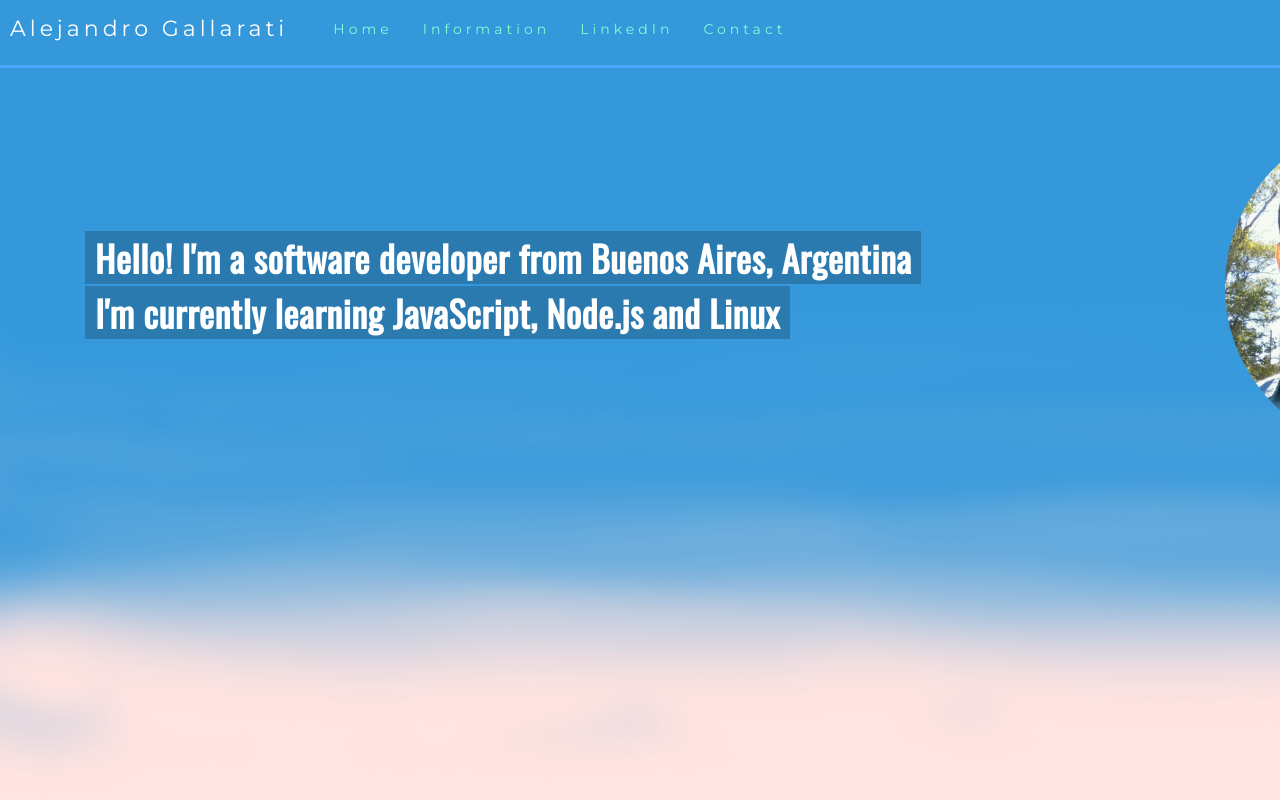
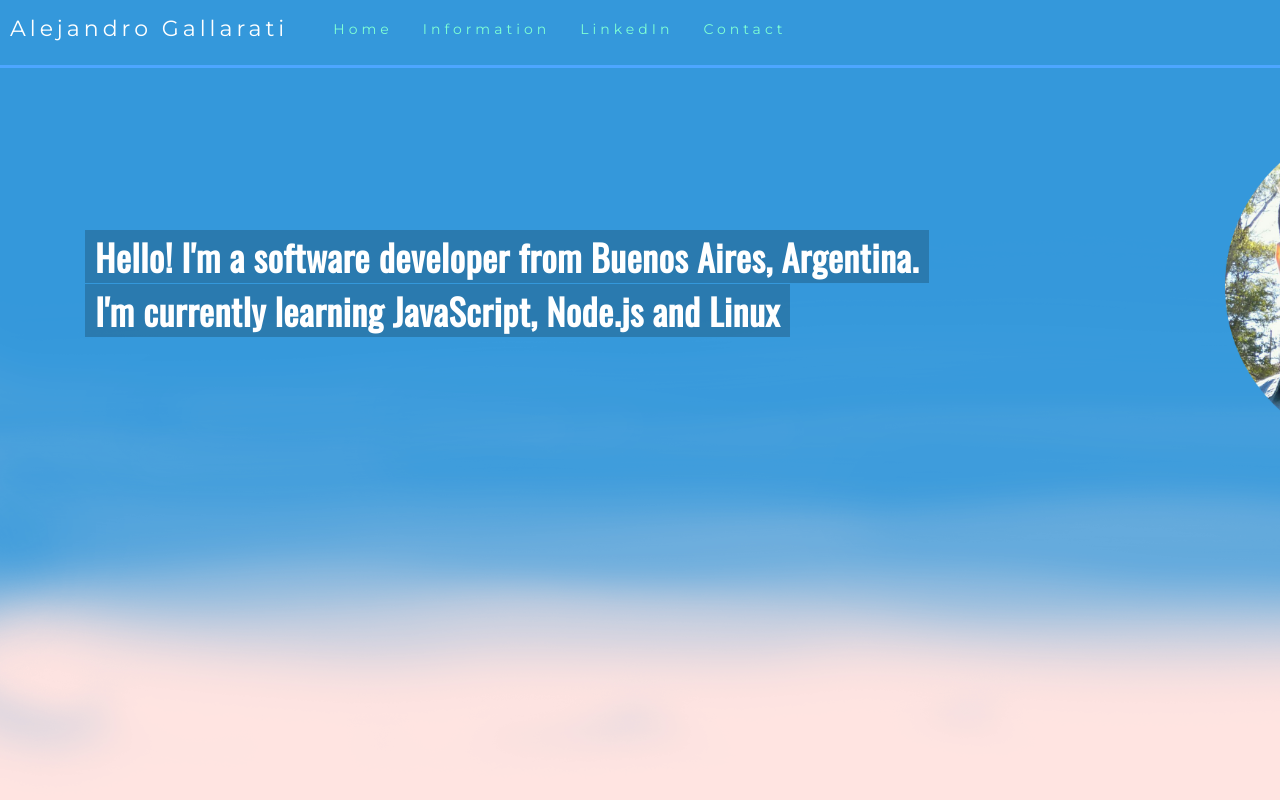
Before and after one commit to Radamant24/Radamant24.github.io, a plain HTML site: page index.html in a window 1280 px wide. Shown: the top 800 px of the page. Drawn offline with nearby package versions, Linux system fonts and the light colour scheme.

Commit message:
Minor tweaks

```diff
--- a/hojita.css
+++ b/hojita.css
@@ -33,7 +33,7 @@ h2 span {
    background: rgb(0, 0, 0);
    background: rgba(0, 0, 0, 0.2);
    padding: 0px 10px;
-   line-height: 1.53;
+   line-height: 1.5;
 }
 h2 span.spacer {
 
@@ -41,8 +41,8 @@ h2 span.spacer {
    padding: 0 10px;
 }
 .overimage{
-
+   position: absolute;
   margin-top: 60px;
   margin-left: 1225px;
 height:333px;
-  position: absolute; }
+   }
--- a/index.html
+++ b/index.html
@@ -22,7 +22,7 @@
    <nav class="navbar navbar-inverse navbar-fixed-top">
   <div class="container-fluid">
     <div class="navbar-header">
-  <a class="navbar-brand" href="https://twitter.com/AleGallarati" style="font-size: 22px; margin-bottom:15px;">Alejandro Gallarati</a>
+        <a class="navbar-brand" href="https://twitter.com/AleGallarati" style="font-size: 22px; margin-bottom:15px;">Alejandro Gallarati</a>
   </div>
   <ul class="nav navbar-nav" style="margin-top: 5px">
       <li><a href="#">Home</a></li>
@@ -36,7 +36,7 @@
 
 <div class="row fondito" >
 		<div class="col-md-12">
-			<h2><span>Hello! I'm a software developer from Buenos Aires, Argentina</span> <br/>
+			<h2><span>Hello! I'm a software developer from Buenos Aires, Argentina.</span> <br/>
 			<span> I'm currently learning JavaScript, Node.js and Linux </span></h2>
 			<img class="overimage" src="Portrait.png">
       <img src="Fondo.png">
```
